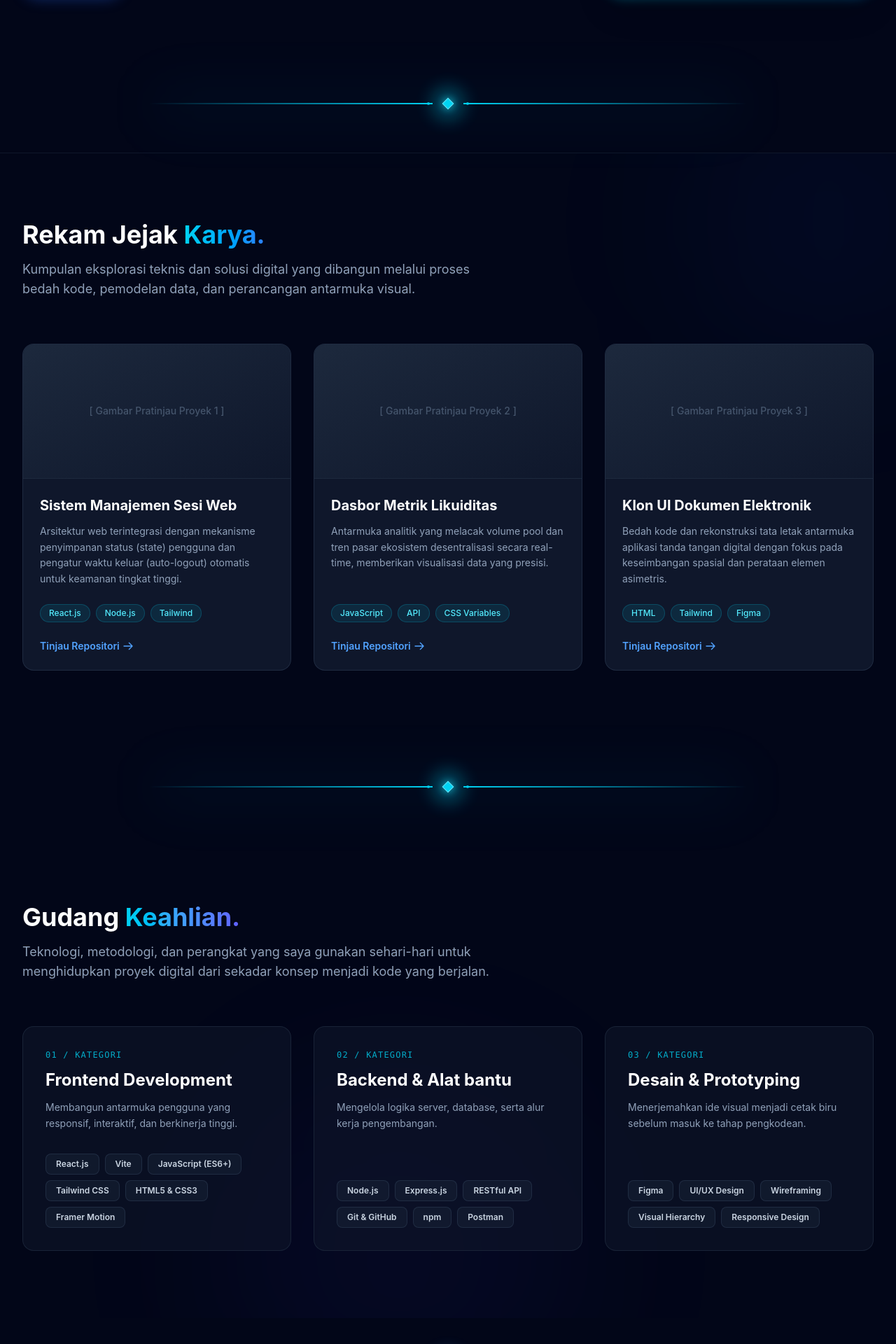
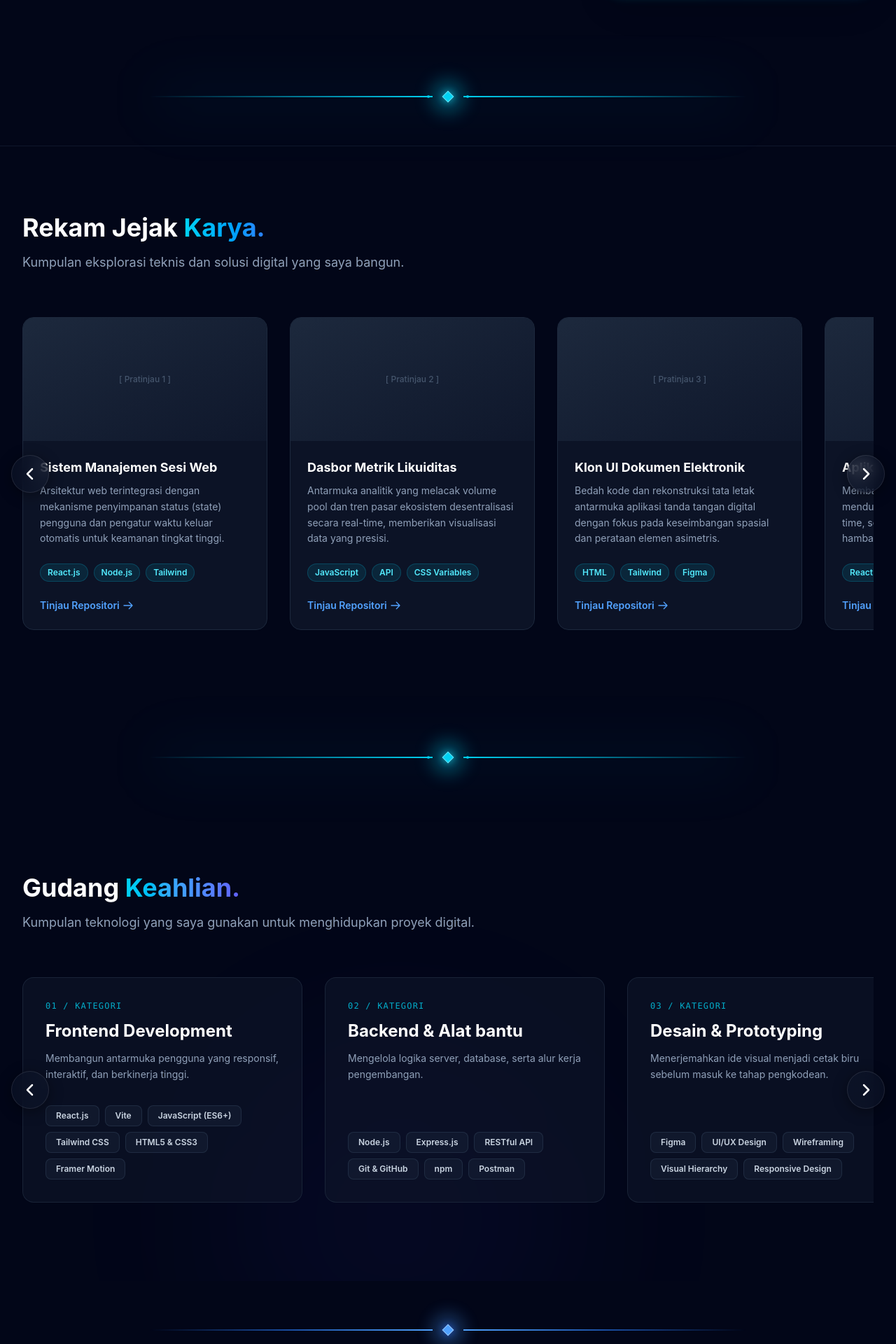
Before and after one commit to Giffary101/muhammadgiffary.github.io, a React (Vite) app: page / in a window 1280 px wide. Shown: the part 540-2460 px from the top of the page at 70% size. Built offline with nearby package versions, Linux system fonts and the light colour scheme.

Commit message:
feat: menambah fitur drag-to-scroll, efek typewriter berulang, dan data dinamis JSON

```diff
--- /dev/null
+++ b/public/data.json
@@ -0,0 +1,54 @@
+{
+  "projects": [
+    {
+      "id": 1,
+      "title": "Sistem Manajemen Sesi Web",
+      "description": "Arsitektur web terintegrasi dengan mekanisme penyimpanan status (state) pengguna dan pengatur waktu keluar otomatis untuk keamanan tingkat tinggi.",
+      "techStack": ["React.js", "Node.js", "Tailwind"],
+      "link": "#"
+    },
+    {
+      "id": 2,
+      "title": "Dasbor Metrik Likuiditas",
+      "description": "Antarmuka analitik yang melacak volume pool dan tren pasar ekosistem desentralisasi secara real-time, memberikan visualisasi data yang presisi.",
+      "techStack": ["JavaScript", "API", "CSS Variables"],
+      "link": "#"
+    },
+    {
+      "id": 3,
+      "title": "Klon UI Dokumen Elektronik",
+      "description": "Bedah kode dan rekonstruksi tata letak antarmuka aplikasi tanda tangan digital dengan fokus pada keseimbangan spasial dan perataan elemen asimetris.",
+      "techStack": ["HTML", "Tailwind", "Figma"],
+      "link": "#"
+    },
+    {
+      "id": 4,
+      "title": "Aplikasi E-Commerce Kustom",
+      "description": "Membangun toko online responsif yang mendukung katalog produk, pencarian real-time, serta checkout belanja tanpa hambatan.",
+      "techStack": ["React.js", "Tailwind", "Redux"],
+      "link": "#"
+    }
+  ],
+  "skills": [
+    {
+      "title": "Frontend Development",
+      "description": "Membangun antarmuka pengguna yang responsif, interaktif, dan berkinerja tinggi.",
+      "items": ["React.js", "Vite", "JavaScript (ES6+)", "Tailwind CSS", "HTML5 & CSS3", "Framer Motion"]
+    },
+    {
+      "title": "Backend & Alat bantu",
+      "description": "Mengelola logika server, database, serta alur kerja pengembangan.",
+      "items": ["Node.js", "Express.js", "RESTful API", "Git & GitHub", "npm", "Postman"]
+    },
+    {
+      "title": "Desain & Prototyping",
+      "description": "Menerjemahkan ide visual menjadi cetak biru sebelum masuk ke tahap pengkodean.",
+      "items": ["Figma", "UI/UX Design", "Wireframing", "Visual Hierarchy", "Responsive Design"]
+    },
+    {
+      "title": "Manajemen Sistem",
+      "description": "Mengoperasikan sistem manajemen versi, pemeliharaan repositori, dan arsitektur deployment.",
+      "items": ["Linux", "Terminal", "CI/CD", "Vercel", "GitHub Pages"]
+    }
+  ]
+}
--- a/src/components/Projects.jsx
+++ b/src/components/Projects.jsx
@@ -1,96 +1,119 @@
+import { useEffect, useState, useRef } from 'react';
+
 const Projects = () => {
-  // Array data proyek untuk mempermudah render dan skalabilitas
-  const projectList = [
-    {
-      id: 1,
-      title: 'Sistem Manajemen Sesi Web',
-      description: 'Arsitektur web terintegrasi dengan mekanisme penyimpanan status (state) pengguna dan pengatur waktu keluar (auto-logout) otomatis untuk keamanan tingkat tinggi.',
-      techStack: ['React.js', 'Node.js', 'Tailwind'],
-      link: '#',
-    },
-    {
-      id: 2,
-      title: 'Dasbor Metrik Likuiditas',
-      description: 'Antarmuka analitik yang melacak volume pool dan tren pasar ekosistem desentralisasi secara real-time, memberikan visualisasi data yang presisi.',
-      techStack: ['JavaScript', 'API', 'CSS Variables'],
-      link: '#',
-    },
-    {
-      id: 3,
-      title: 'Klon UI Dokumen Elektronik',
-      description: 'Bedah kode dan rekonstruksi tata letak antarmuka aplikasi tanda tangan digital dengan fokus pada keseimbangan spasial dan perataan elemen asimetris.',
-      techStack: ['HTML', 'Tailwind', 'Figma'],
-      link: '#',
+  const [projects, setProjects] = useState([]);
+  const scrollRef = useRef(null);
+
+  // State untuk fitur Drag-to-Scroll
+  const [isDragging, setIsDragging] = useState(false);
+  const [startX, setStartX] = useState(0);
+  const [scrollLeft, setScrollLeft] = useState(0);
+
+  useEffect(() => {
+    fetch('/data.json')
+      .then((res) => res.json())
+      .then((data) => setProjects(data.projects || []))
+      .catch((err) => console.error("Gagal memuat proyek:", err));
+  }, []);
+
+  // Fungsi klik panah (menggunakan behavior: 'smooth' secara mandiri)
+  const scroll = (direction) => {
+    if (scrollRef.current) {
+      const scrollAmount = direction === 'left' ? -350 : 350;
+      scrollRef.current.scrollBy({ left: scrollAmount, behavior: 'smooth' });
     }
-  ];
+  };
+
+  // --- Logika Deteksi Mouse (Drag to Scroll) ---
+  const handleMouseDown = (e) => {
+    setIsDragging(true);
+    // Mencatat posisi awal X kursor saat pertama kali diklik
+    setStartX(e.pageX - scrollRef.current.offsetLeft);
+    // Mencatat posisi scroll saat ini
+    setScrollLeft(scrollRef.current.scrollLeft);
+  };
+
+  const handleMouseLeaveOrUp = () => {
+    setIsDragging(false);
+  };
+
+  const handleMouseMove = (e) => {
+    if (!isDragging) return; // Hentikan fungsi jika mouse tidak sedang ditekan
+    e.preventDefault(); // Mencegah browser menyeleksi teks/gambar secara tidak sengaja
+
+    // Menghitung jarak pergerakan kursor
+    const x = e.pageX - scrollRef.current.offsetLeft;
+    const jarakGeser = (x - startX) * 1.5; // Angka 1.5 adalah sensitivitas kecepatan geser
+
+    // Menerapkan jarak geser ke kontainer
+    scrollRef.current.scrollLeft = scrollLeft - jarakGeser;
+  };
 
   return (
-    <section id="proyek" className="py-24 bg-slate-950 border-t border-slate-800/50 relative">
-
-      {/* Ornamen Latar Belakang Halus */}
-      <div className="absolute top-0 left-0 w-full h-full overflow-hidden pointer-events-none">
-        <div className="absolute -top-24 -right-24 w-96 h-96 bg-blue-600/5 blur-[120px] rounded-full"></div>
-      </div>
-
+    <section id="proyek" className="py-24 bg-slate-950 border-t border-slate-900 relative">
       <div className="max-w-7xl mx-auto px-4 sm:px-6 lg:px-8 relative z-10">
 
-        {/* Kepala Seksi */}
-        <div className="text-center md:text-left mb-16">
+        <div className="mb-12 text-center md:text-left">
           <h2 className="text-3xl md:text-4xl font-bold text-white mb-4">
             Rekam Jejak <span className="text-transparent bg-clip-text bg-linear-to-r from-cyan-400 to-blue-500">Karya.</span>
           </h2>
-          <p className="text-slate-400 max-w-2xl text-lg">
-            Kumpulan eksplorasi teknis dan solusi digital yang dibangun melalui proses bedah kode, pemodelan data, dan perancangan antarmuka visual.
+          <p className="text-slate-400 max-w-2xl text-lg md:mx-0 mx-auto">
+            Kumpulan eksplorasi teknis dan solusi digital yang saya bangun.
           </p>
         </div>
 
-        {/* Tata Letak Grid untuk Kartu Proyek */}
-        <div className="grid grid-cols-1 md:grid-cols-2 lg:grid-cols-3 gap-8">
-          {projectList.map((project) => (
+        <div className="relative group">
+
+          <button
+            onClick={() => scroll('left')}
+            className="absolute left-2 md:-left-4 top-1/2 -translate-y-1/2 z-20 p-3.5 rounded-full bg-slate-900/50 backdrop-blur-md border border-white/10 text-white hover:bg-slate-800/80 hover:border-cyan-500/50 hover:text-cyan-400 transition-all duration-300 shadow-[0_4px_20px_rgba(0,0,0,0.4)]"
+          >
+            <svg className="w-6 h-6" fill="none" viewBox="0 0 24 24" stroke="currentColor">
+              <path strokeLinecap="round" strokeLinejoin="round" strokeWidth="2.5" d="M15 19l-7-7 7-7" />
+            </svg>
+          </button>
+
+          <button
+            onClick={() => scroll('right')}
+            className="absolute right-2 md:-right-4 top-1/2 -translate-y-1/2 z-20 p-3.5 rounded-full bg-slate-900/50 backdrop-blur-md border border-white/10 text-white hover:bg-slate-800/80 hover:border-cyan-500/50 hover:text-cyan-400 transition-all duration-300 shadow-[0_4px_20px_rgba(0,0,0,0.4)]"
+          >
+            <svg className="w-6 h-6" fill="none" viewBox="0 0 24 24" stroke="currentColor">
+              <path strokeLinecap="round" strokeLinejoin="round" strokeWidth="2.5" d="M9 5l7 7-7 7" />
+            </svg>
+          </button>
+
+          {/* Kontainer Geser Horizontal dengan Event Listeners Mouse */}
           <div
-              key={project.id}
-              className="group bg-slate-900 border border-slate-700/50 rounded-2xl overflow-hidden hover:-translate-y-2 transition-all duration-300 hover:shadow-[0_10px_30px_rgba(37,99,235,0.15)] flex flex-col"
+            ref={scrollRef}
+            onMouseDown={handleMouseDown}
+            onMouseLeave={handleMouseLeaveOrUp}
+            onMouseUp={handleMouseLeaveOrUp}
+            onMouseMove={handleMouseMove}
+            className={`flex gap-8 overflow-x-auto py-4 select-none [&::-webkit-scrollbar]:hidden [-ms-overflow-style:none] scrollbar-none ${isDragging ? 'cursor-grabbing snap-none' : 'cursor-grab snap-x snap-mandatory'}`}
           >
-
-              {/* Kanvas Gambar Proyek (Placeholder) */}
-              <div className="h-48 bg-linear-to-br from-slate-800 to-slate-900 border-b border-slate-800 flex items-center justify-center overflow-hidden relative">
-                {/* Efek overlay saat kursor diarahkan */}
-                <div className="absolute inset-0 bg-blue-600/10 opacity-0 group-hover:opacity-100 transition-opacity duration-300"></div>
-                <span className="text-slate-600 font-medium text-sm px-4 text-center">
-                  [ Gambar Pratinjau Proyek {project.id} ]
-                </span>
+            {projects.map((project, idx) => (
+              <div
+                key={idx}
+                className="snap-start shrink-0 w-75 md:w-87.5 bg-slate-900/80 border border-slate-800 rounded-2xl overflow-hidden hover:border-cyan-500/30 transition-all duration-300 flex flex-col hover:-translate-y-1 hover:shadow-xl pointer-events-none md:pointer-events-auto"
+              >
+                <div className="h-44 bg-linear-to-br from-slate-800 to-slate-900 flex items-center justify-center relative">
+                  <span className="text-slate-600 font-medium text-xs">[ Pratinjau {project.id} ]</span>
                 </div>
-
-              {/* Konten Teks Proyek */}
                 <div className="p-6 flex flex-col grow">
-                <h3 className="text-xl font-bold text-white mb-3 group-hover:text-cyan-400 transition-colors">
-                  {project.title}
-                </h3>
-                <p className="text-slate-400 text-sm leading-relaxed mb-6 grow">
-                  {project.description}
-                </p>
-
-                {/* Tumpukan Teknologi (Tech Stack) */}
+                  <h3 className="text-lg font-bold text-white mb-2">{project.title}</h3>
+                  <p className="text-slate-400 text-sm leading-relaxed mb-6 grow">{project.description}</p>
                   <div className="flex flex-wrap gap-2 mb-6">
                     {project.techStack.map((tech, index) => (
-                    <span
-                      key={index}
-                      className="px-3 py-1 text-xs font-medium text-cyan-300 bg-cyan-400/10 rounded-full border border-cyan-400/20"
-                    >
-                      {tech}
-                    </span>
+                      <span key={index} className="px-2.5 py-1 text-xs font-semibold text-cyan-300 bg-cyan-400/10 rounded-full border border-cyan-400/20">{tech}</span>
                     ))}
                   </div>
-
-                {/* Tautan Proyek */}
+                  {/* Mencegah tautan terklik saat sedang menggeser */}
                   <a
                     href={project.link}
-                  className="inline-flex items-center text-sm font-semibold text-blue-400 hover:text-blue-300 transition-colors"
+                    onClick={(e) => { if (isDragging) e.preventDefault() }}
+                    className="inline-flex items-center text-sm font-semibold text-blue-400 hover:text-blue-300"
                   >
-                  Tinjau Repositori
-                  <svg className="w-4 h-4 ml-1 transform group-hover:translate-x-1 transition-transform" fill="none" viewBox="0 0 24 24" stroke="currentColor">
-                    <path strokeLinecap="round" strokeLinejoin="round" strokeWidth={2} d="M14 5l7 7m0 0l-7 7m7-7H3" />
-                  </svg>
+                    Tinjau Repositori <svg className="w-4 h-4 ml-1" fill="none" viewBox="0 0 24 24" stroke="currentColor"><path strokeLinecap="round" strokeLinejoin="round" strokeWidth={2} d="M14 5l7 7m0 0l-7 7m7-7H3" /></svg>
                   </a>
                 </div>
               </div>
@@ -98,6 +121,7 @@ const Projects = () => {
           </div>
 
         </div>
+      </div>
     </section>
   );
 };
--- a/src/components/Skills.jsx
+++ b/src/components/Skills.jsx
@@ -1,80 +1,124 @@
+import { useEffect, useState, useRef } from 'react';
+
 const Skills = () => {
-  // Data Keahlian dikelompokkan berdasarkan Kategori
-  const skillCategories = [
-    {
-      title: "Frontend Development",
-      description: "Membangun antarmuka pengguna yang responsif, interaktif, dan berkinerja tinggi.",
-      skills: ["React.js", "Vite", "JavaScript (ES6+)", "Tailwind CSS", "HTML5 & CSS3", "Framer Motion"]
-    },
-    {
-      title: "Backend & Alat bantu",
-      description: "Mengelola logika server, database, serta alur kerja pengembangan.",
-      skills: ["Node.js", "Express.js", "RESTful API", "Git & GitHub", "npm", "Postman"]
-    },
-    {
-      title: "Desain & Prototyping",
-      description: "Menerjemahkan ide visual menjadi cetak biru sebelum masuk ke tahap pengkodean.",
-      skills: ["Figma", "UI/UX Design", "Wireframing", "Visual Hierarchy", "Responsive Design"]
+  const [categories, setCategories] = useState([]);
+  const scrollRef = useRef(null);
+
+  // State untuk fitur Drag-to-Scroll
+  const [isDragging, setIsDragging] = useState(false);
+  const [startX, setStartX] = useState(0);
+  const [scrollLeft, setScrollLeft] = useState(0);
+
+  useEffect(() => {
+    fetch('/data.json')
+      .then((res) => res.json())
+      .then((data) => setCategories(data.skills || []))
+      .catch((err) => console.error("Gagal memuat keahlian:", err));
+  }, []);
+
+  // Fungsi klik panah navigasi
+  const scroll = (direction) => {
+    if (scrollRef.current) {
+      const scrollAmount = direction === 'left' ? -400 : 400;
+      scrollRef.current.scrollBy({ left: scrollAmount, behavior: 'smooth' });
     }
-  ];
+  };
+
+  // --- Logika Deteksi Mouse (Drag to Scroll) ---
+  const handleMouseDown = (e) => {
+    setIsDragging(true);
+    setStartX(e.pageX - scrollRef.current.offsetLeft);
+    setScrollLeft(scrollRef.current.scrollLeft);
+  };
+
+  const handleMouseLeaveOrUp = () => {
+    setIsDragging(false);
+  };
+
+  const handleMouseMove = (e) => {
+    if (!isDragging) return;
+    e.preventDefault();
+
+    const x = e.pageX - scrollRef.current.offsetLeft;
+    const jarakGeser = (x - startX) * 1.5; // Sensitivitas geser
+
+    scrollRef.current.scrollLeft = scrollLeft - jarakGeser;
+  };
 
   return (
     <section id="keahlian" className="py-24 bg-slate-950 relative overflow-hidden">
-      {/* Glow Ornamen Latar belakang */}
       <div className="absolute top-1/2 left-1/4 w-125 h-125 bg-indigo-600/5 blur-[120px] rounded-full pointer-events-none"></div>
 
       <div className="max-w-7xl mx-auto px-4 sm:px-6 lg:px-8 relative z-10">
 
-        {/* Kepala Seksi */}
-        <div className="text-center md:text-left mb-16">
+        {/* Kepala Seksi (Tanpa Panah) */}
+        <div className="mb-12 text-center md:text-left">
           <h2 className="text-3xl md:text-4xl font-bold text-white mb-4">
             Gudang <span className="text-transparent bg-clip-text bg-linear-to-r from-cyan-400 to-indigo-500">Keahlian.</span>
           </h2>
-          <p className="text-slate-400 max-w-2xl text-lg">
-            Teknologi, metodologi, dan perangkat yang saya gunakan sehari-hari untuk menghidupkan proyek digital dari sekadar konsep menjadi kode yang berjalan.
+          <p className="text-slate-400 max-w-2xl text-lg md:mx-0 mx-auto">
+            Kumpulan teknologi yang saya gunakan untuk menghidupkan proyek digital.
           </p>
         </div>
 
-        {/* Grid Kategori Keahlian */}
-        <div className="grid grid-cols-1 lg:grid-cols-3 gap-8">
-          {skillCategories.map((category, idx) => (
+        {/* Kontainer Utama Carousel & Panah Melayang */}
+        <div className="relative group">
+
+          {/* Tombol Panah Kiri */}
+          <button
+            onClick={() => scroll('left')}
+            className="absolute left-2 md:-left-4 top-1/2 -translate-y-1/2 z-20 p-3.5 rounded-full bg-slate-900/50 backdrop-blur-md border border-white/10 text-white hover:bg-slate-800/80 hover:border-indigo-500/50 hover:text-indigo-400 transition-all duration-300 shadow-[0_4px_20px_rgba(0,0,0,0.4)]"
+          >
+            <svg className="w-6 h-6" fill="none" viewBox="0 0 24 24" stroke="currentColor">
+              <path strokeLinecap="round" strokeLinejoin="round" strokeWidth="2.5" d="M15 19l-7-7 7-7" />
+            </svg>
+          </button>
+
+          {/* Tombol Panah Kanan */}
+          <button
+            onClick={() => scroll('right')}
+            className="absolute right-2 md:-right-4 top-1/2 -translate-y-1/2 z-20 p-3.5 rounded-full bg-slate-900/50 backdrop-blur-md border border-white/10 text-white hover:bg-slate-800/80 hover:border-indigo-500/50 hover:text-indigo-400 transition-all duration-300 shadow-[0_4px_20px_rgba(0,0,0,0.4)]"
+          >
+            <svg className="w-6 h-6" fill="none" viewBox="0 0 24 24" stroke="currentColor">
+              <path strokeLinecap="round" strokeLinejoin="round" strokeWidth="2.5" d="M9 5l7 7-7 7" />
+            </svg>
+          </button>
+
+          {/* Area Geser Horizontal dengan Drag-to-Scroll */}
+          <div
+            ref={scrollRef}
+            onMouseDown={handleMouseDown}
+            onMouseLeave={handleMouseLeaveOrUp}
+            onMouseUp={handleMouseLeaveOrUp}
+            onMouseMove={handleMouseMove}
+            className={`flex gap-8 overflow-x-auto py-4 select-none [&::-webkit-scrollbar]:hidden [-ms-overflow-style:none] scrollbar-none ${isDragging ? 'cursor-grabbing snap-none' : 'cursor-grab snap-x snap-mandatory'}`}
+          >
+            {categories.map((category, idx) => (
               <div
                 key={idx}
-              className="bg-slate-900/60 border border-slate-800/80 rounded-2xl p-8 hover:border-cyan-500/30 transition-all duration-300 hover:shadow-[0_8px_30px_rgba(6,182,212,0.05)] flex flex-col justify-between"
+                className="snap-start shrink-0 w-[320px] md:w-100 bg-slate-900/60 border border-slate-800/80 rounded-2xl p-8 hover:border-cyan-500/30 transition-all duration-300 flex flex-col justify-between hover:-translate-y-1 hover:shadow-xl pointer-events-none md:pointer-events-auto"
               >
                 <div>
-                {/* Nomor Kategori Desain Kecil */}
-                <span className="text-xs font-mono text-cyan-400/80 tracking-widest uppercase block mb-3">
-                  0{idx + 1} / Kategori
-                </span>
-
-                {/* Judul Kategori */}
-                <h3 className="text-2xl font-bold text-white mb-3">
-                  {category.title}
-                </h3>
-
-                {/* Deskripsi */}
-                <p className="text-slate-400 text-sm leading-relaxed mb-8">
-                  {category.description}
-                </p>
+                  <span className="text-xs font-mono text-cyan-400/80 tracking-widest uppercase block mb-3">0{idx + 1} / Kategori</span>
+                  <h3 className="text-2xl font-bold text-white mb-3">{category.title}</h3>
+                  <p className="text-slate-400 text-sm leading-relaxed mb-8">{category.description}</p>
                 </div>
 
-              {/* Tag/Badges Keahlian */}
                 <div className="flex flex-wrap gap-2">
-                {category.skills.map((skill, index) => (
+                  {category.items.map((item, index) => (
                     <span
                       key={index}
-                    className="px-3.5 py-1.5 text-xs font-semibold text-slate-300 bg-slate-800/40 border border-slate-700/50 rounded-lg hover:border-cyan-500/40 hover:text-cyan-400 hover:bg-cyan-500/5 transition-all duration-300 cursor-default"
+                      className="px-3.5 py-1.5 text-xs font-semibold text-slate-300 bg-slate-800/40 border border-slate-700/50 rounded-lg hover:border-cyan-500/40 hover:text-cyan-400 transition-all duration-300 cursor-default"
                     >
-                    {skill}
+                      {item}
                     </span>
+                  ))}
+                </div>
+              </div>
             ))}
           </div>
 
         </div>
-          ))}
-        </div>
-
       </div>
     </section>
   );
```
Also changed, not shown: src/App.jsx (+51 -5 lines), src/index.css (+18 -0 lines). Lines whose indentation alone changed are shown as unchanged.
